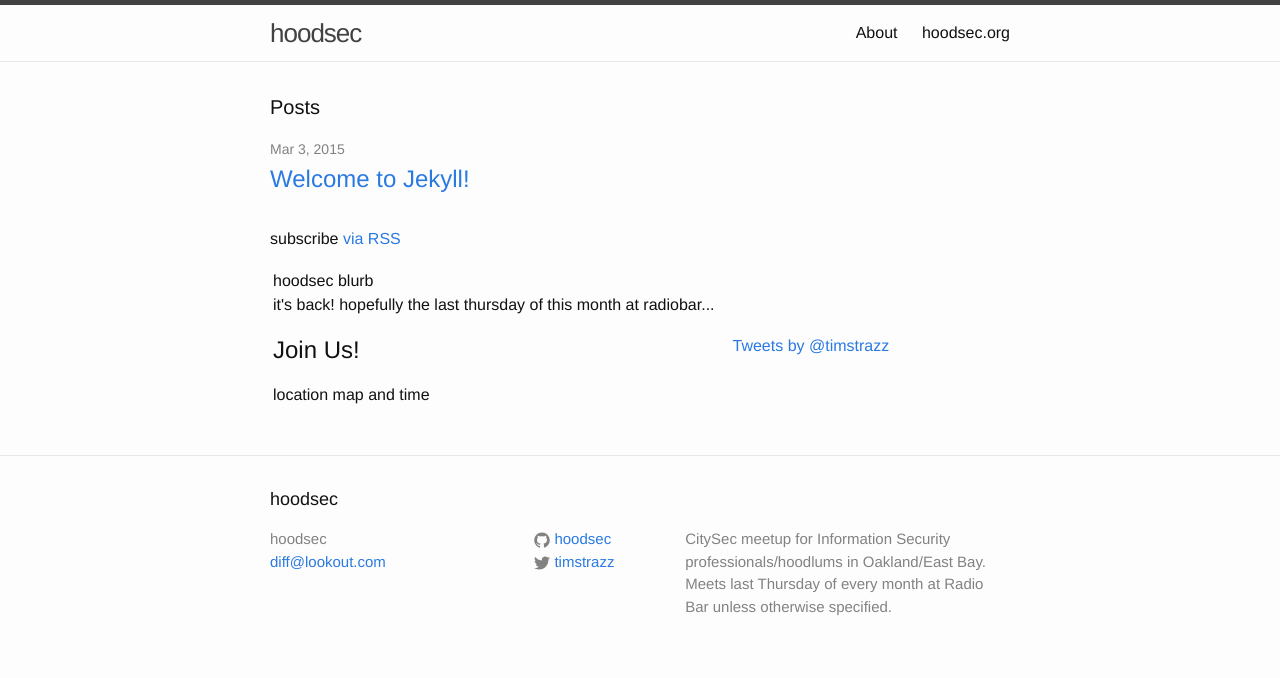
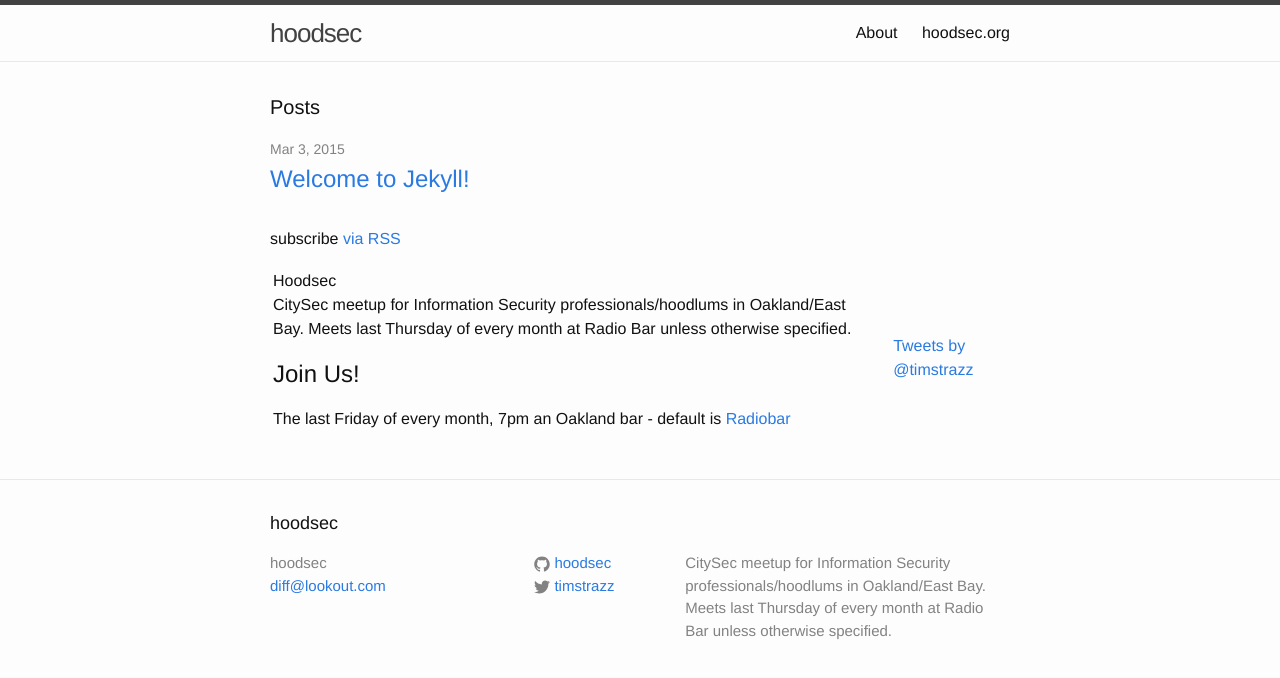
Before and after one commit to hoodsec/hoodsec.github.io, a Jekyll site: the page built from index.html, in a window 1280 px wide. Shown: the top 678 px of the page. Built offline with Jekyll 4.4.1, drawn with Linux system fonts in a browser that asks for light colours; Markdown is read by kramdown in place of the engine named in the settings; comment, search, counter and statistics services are not loaded.

Commit message:
Add real words

```diff
--- a/index.html
+++ b/index.html
@@ -24,14 +24,14 @@
  <table>
   <tr>
    <td style="vertical-align:top">
-     hoodsec blurb
+     Hoodsec
      <p>
-       it's back! hopefully the last thursday of this month at radiobar...
+       CitySec meetup for Information Security professionals/hoodlums in Oakland/East Bay. Meets last Thursday of every month at Radio Bar unless otherwise specified.
      </p>
 
      <h2>Join Us!</h2>
      <p>
-       location map and time
+       The last Friday of every month, 7pm an Oakland bar - default is <a href="https://www.google.com/maps/dir/''/Radiobar+435+13th+St+Oakland,+CA+94612/@37.80331,-122.3055478,13z/data=!3m1!4b1!4m8!4m7!1m0!1m5!1m1!1s0x808f80b4007f42b7:0x8e4ecb3737e6edf4!2m2!1d-122.271215!2d37.803315">Radiobar</a>
      </p>
    </td>
    <td width=10px>&nbsp;</td>
```
